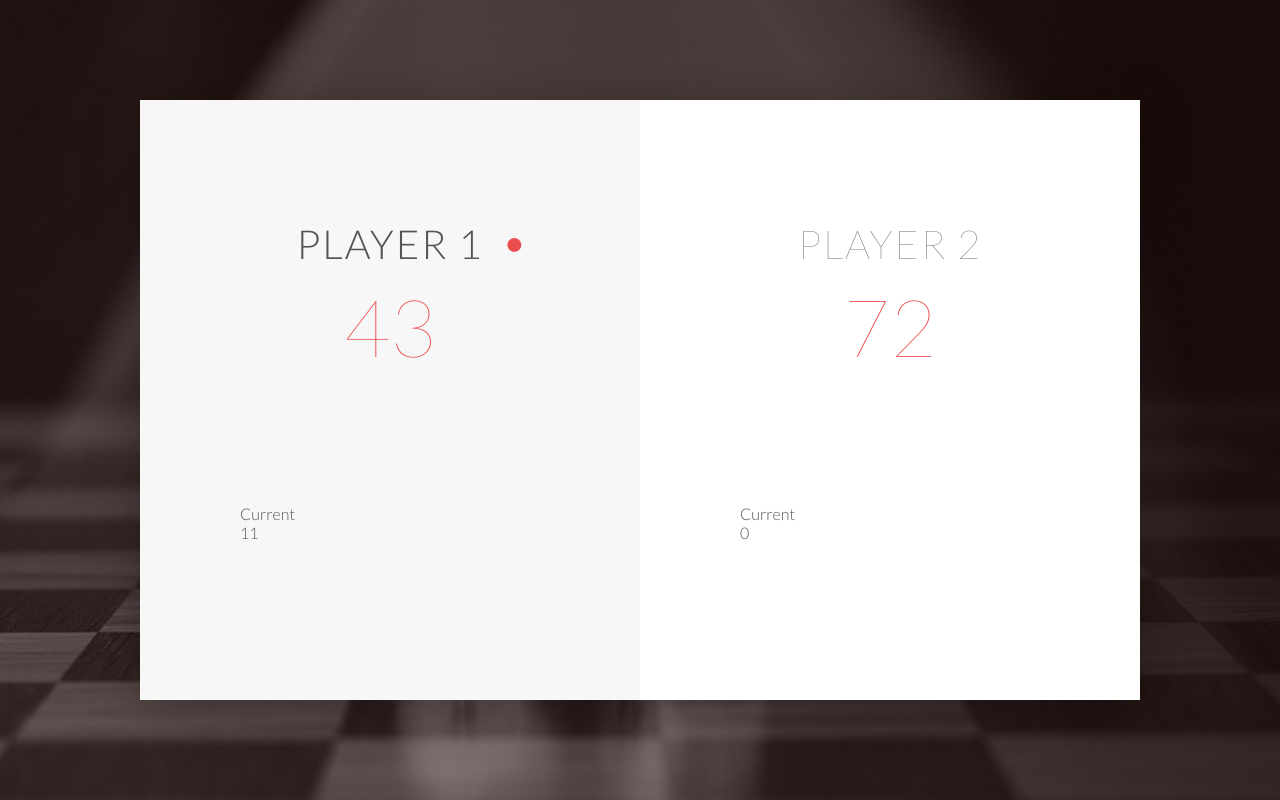
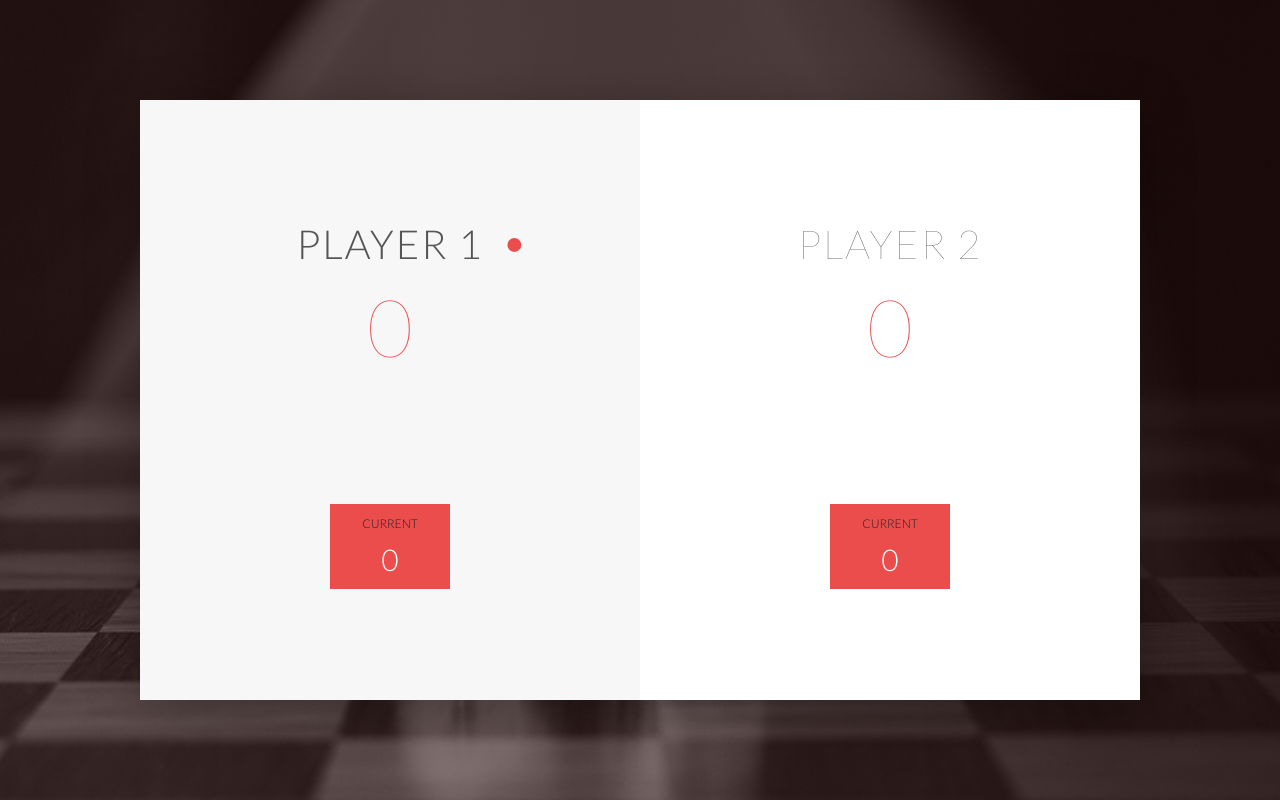
Before and after one commit to kenvilar/dice-game, a PHP site: page / in a window 1280 px wide. Run offline with PHP 8.4, Linux system fonts and the light colour scheme.

Commit message:
Update style for player current box

```diff
--- a/index.html
+++ b/index.html
@@ -13,16 +13,16 @@
 
 	<div class="player-1-panel active">
 		<div class="player-name" id="name-1">PLAYER 1</div>
-		<div class="player-score" id="score-1">43</div>
+		<div class="player-score" id="score-1">0</div>
 		<div class="player-current-box">
 			<div class="player-current-label">Current</div>
-			<div class="player-current-score" id="current-1">11</div>
+			<div class="player-current-score" id="current-1">0</div>
 		</div>
 	</div>
 
 	<div class="player-2-panel">
 		<div class="player-name" id="name-2">PLAYER 2</div>
-		<div class="player-score" id="score-2">72</div>
+		<div class="player-score" id="score-2">0</div>
 		<div class="player-current-box">
 			<div class="player-current-label">Current</div>
 			<div class="player-current-score" id="current-2">0</div>
--- a/main.js
+++ b/main.js
@@ -1,4 +1,5 @@
-var score1 = 0; // Player 1
-var score2 = 0; // Player 2
-var roundScore = 0; // Initial Score for round score
-var activePlayer = 0; // Who are the current active player
+var scores, roundScore, activePlayer;
+
+scores = [0, 0]; // Player 1 and Player 2
+roundScore = 0; // Initial Score for round score
+activePlayer = 0; // Who are the current active player
--- a/style.css
+++ b/style.css
@@ -65,3 +65,20 @@ body {
 	top: -7px;
 	right: 10px;
 }
+.player-current-box {
+	background-color: #EB4D4D;
+	color: #fff;
+	width: 40%;
+	margin: 0 auto;
+	padding: 12px;
+	text-align: center;
+}
+.player-current-label {
+	text-transform: uppercase;
+	margin-bottom: 10px;
+	font-size: 12px;
+	color: #222;
+}
+.player-current-score {
+	font-size: 30px;
+}
```
